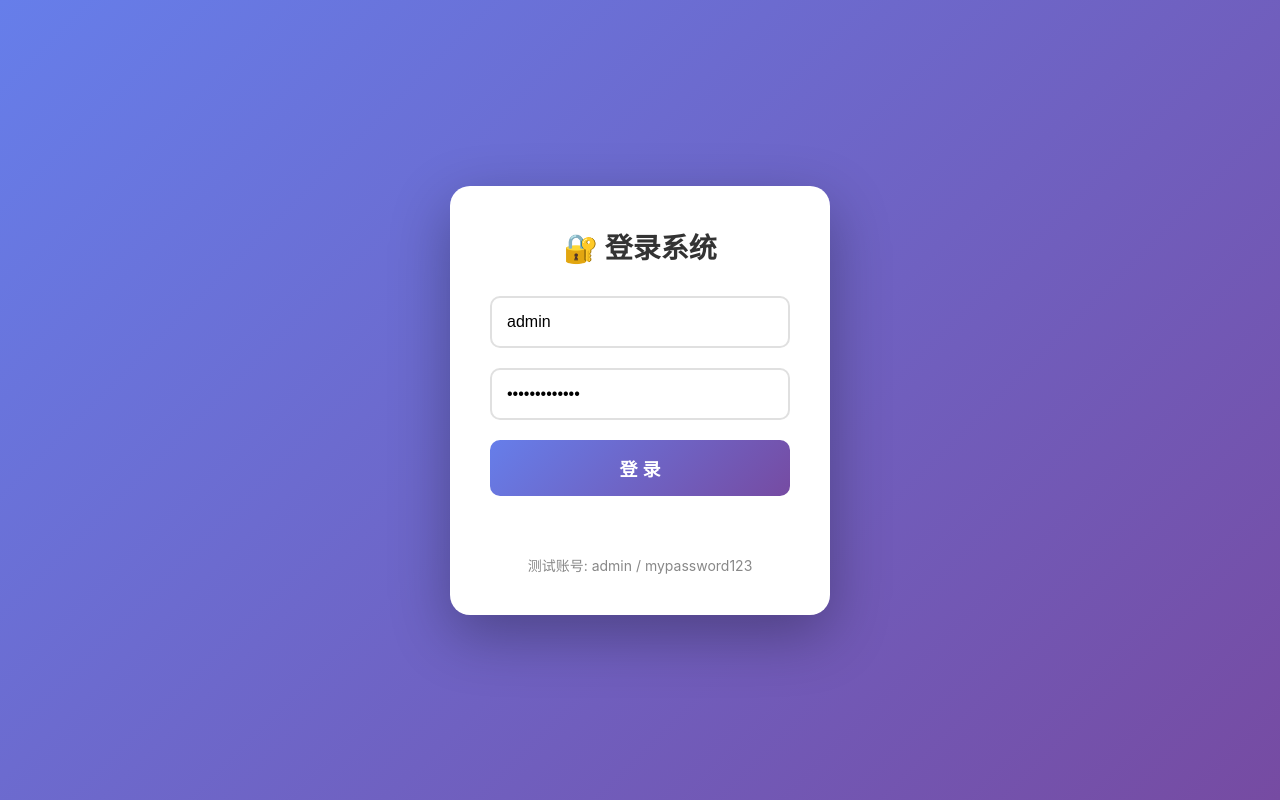
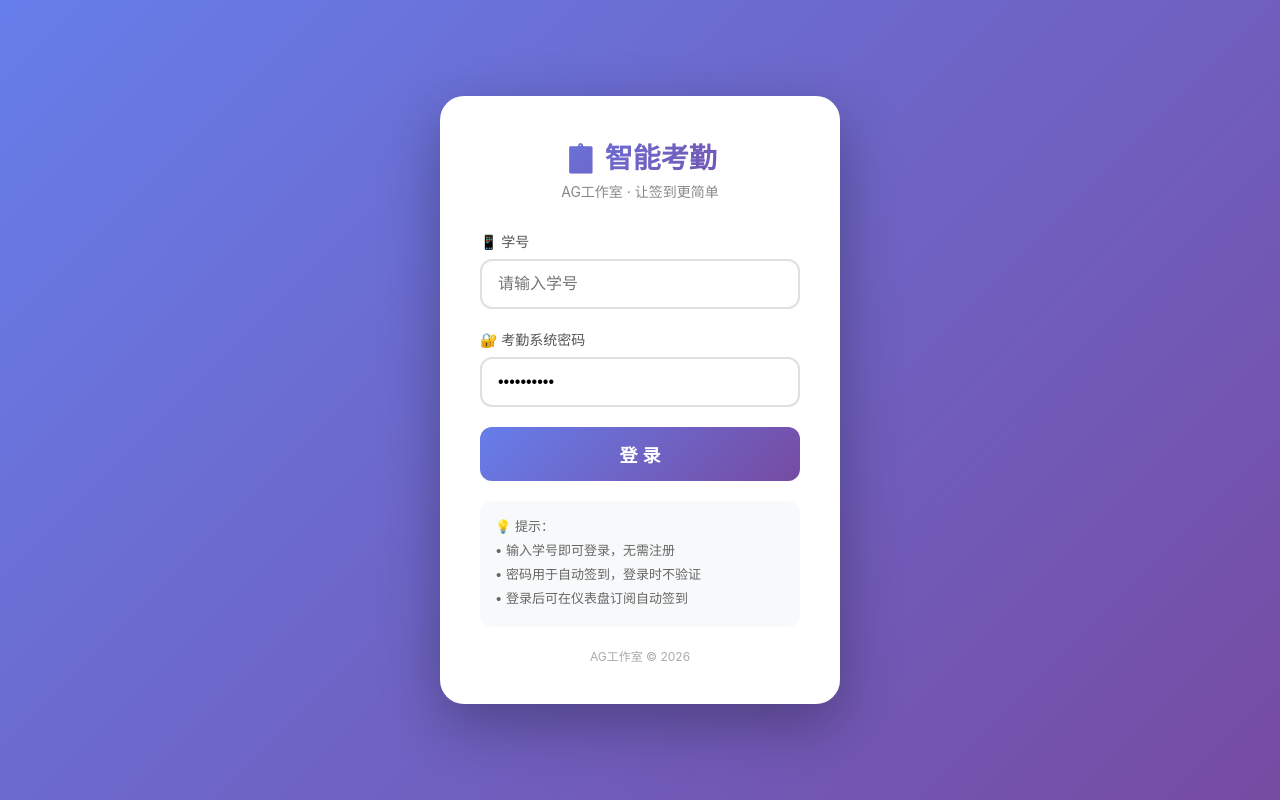
Before and after one commit to AG521521/login, a website: page index.html in a window 1280 px wide. Drawn offline with Linux system fonts and the light colour scheme.

Commit message:
Update index.html

```diff
--- a/index.html
+++ b/index.html
@@ -3,7 +3,7 @@
 <head>
   <meta charset="UTF-8">
   <meta name="viewport" content="width=device-width, initial-scale=1.0">
-  <title>登录系统 - agai.online</title>
+  <title>智能考勤系统 - 登录</title>
   <style>
     * { margin: 0; padding: 0; box-sizing: border-box; }
     body {
@@ -14,121 +14,193 @@
       background: linear-gradient(135deg, #667eea 0%, #764ba2 100%);
       font-family: -apple-system, BlinkMacSystemFont, "Segoe UI", Roboto, sans-serif;
     }
-    .login-box {
+    .login-container {
       background: white;
       padding: 40px;
-      border-radius: 20px;
+      border-radius: 24px;
       box-shadow: 0 20px 60px rgba(0,0,0,0.3);
       width: 100%;
-      max-width: 380px;
+      max-width: 400px;
     }
-    h2 {
+    .logo {
       text-align: center;
       margin-bottom: 30px;
-      color: #333;
+    }
+    .logo h1 {
       font-size: 28px;
+      background: linear-gradient(135deg, #667eea 0%, #764ba2 100%);
+      -webkit-background-clip: text;
+      -webkit-text-fill-color: transparent;
+      background-clip: text;
     }
-    .input-group { margin-bottom: 20px; }
-    input {
+    .logo p {
+      color: #888;
+      font-size: 14px;
+      margin-top: 5px;
+    }
+    .input-group {
+      margin-bottom: 20px;
+    }
+    .input-group label {
+      display: block;
+      margin-bottom: 8px;
+      color: #555;
+      font-weight: 500;
+      font-size: 14px;
+    }
+    .input-group input {
       width: 100%;
-      padding: 15px;
+      padding: 14px 16px;
       border: 2px solid #e0e0e0;
-      border-radius: 10px;
+      border-radius: 12px;
       font-size: 16px;
-      transition: border 0.3s;
+      transition: all 0.3s;
     }
-    input:focus { outline: none; border-color: #667eea; }
-    button {
+    .input-group input:focus {
+      outline: none;
+      border-color: #667eea;
+      box-shadow: 0 0 0 3px rgba(102, 126, 234, 0.1);
+    }
+    .btn {
       width: 100%;
-      padding: 15px;
+      padding: 14px;
       background: linear-gradient(135deg, #667eea 0%, #764ba2 100%);
       color: white;
       border: none;
-      border-radius: 10px;
+      border-radius: 12px;
       font-size: 18px;
-      font-weight: bold;
+      font-weight: 600;
       cursor: pointer;
-      transition: transform 0.2s, box-shadow 0.2s;
+      transition: all 0.3s;
     }
-    button:hover { transform: translateY(-2px); box-shadow: 0 10px 20px rgba(102, 126, 234, 0.4); }
-    button:disabled { opacity: 0.6; cursor: not-allowed; transform: none; }
-    #message { margin-top: 15px; text-align: center; min-height: 24px; color: #e74c3c; }
-    #message.success { color: #27ae60; }
-    .info { margin-top: 20px; text-align: center; color: #888; font-size: 14px; }
+    .btn:hover {
+      transform: translateY(-2px);
+      box-shadow: 0 10px 20px rgba(102, 126, 234, 0.4);
+    }
+    .btn:disabled {
+      opacity: 0.6;
+      cursor: not-allowed;
+      transform: none;
+    }
+    .tips {
+      margin-top: 20px;
+      padding: 15px;
+      background: #f8f9fa;
+      border-radius: 12px;
+      font-size: 13px;
+      color: #666;
+    }
+    .tips p {
+      margin-bottom: 5px;
+    }
+    .footer {
+      text-align: center;
+      margin-top: 20px;
+      color: #aaa;
+      font-size: 12px;
+    }
   </style>
 </head>
 <body>
-  <div class="login-box">
-    <h2>🔐 登录系统</h2>
+  <div class="login-container">
+    <div class="logo">
+      <h1>📋 智能考勤</h1>
+      <p>AG工作室 · 让签到更简单</p>
+    </div>
+
     <div class="input-group">
-      <input type="text" id="username" placeholder="用户名" autocomplete="off" value="admin">
+      <label>📱 学号</label>
+      <input type="text" id="studentId" placeholder="请输入学号" autocomplete="off">
     </div>
+
     <div class="input-group">
-      <input type="password" id="password" placeholder="密码" value="mypassword123">
+      <label>🔐 考勤系统密码</label>
+      <input type="password" id="password" placeholder="考勤系统密码（默认 Ahgydx@920）" value="Ahgydx@920">
     </div>
-    <button id="loginBtn" onclick="login()">登 录</button>
-    <div id="message"></div>
-    <div class="info">测试账号: admin / mypassword123</div>
+
+    <button class="btn" id="loginBtn" onclick="login()">登 录</button>
+
+    <div class="tips">
+      <p>💡 提示：</p>
+      <p>• 输入学号即可登录，无需注册</p>
+      <p>• 密码用于自动签到，登录时不验证</p>
+      <p>• 登录后可在仪表盘订阅自动签到</p>
+    </div>
+
+    <div class="footer">
+      AG工作室 © 2026
+    </div>
   </div>
 
   <script>
-    // ✅ 确认这里是你的后端地址
-    const API_URL = "https://login-production-f825.up.railway.app";
+    const API_BASE = 'https://api.agai.online/api';
 
     async function login() {
-      const username = document.getElementById("username").value;
-      const password = document.getElementById("password").value;
-      const btn = document.getElementById("loginBtn");
-      const msg = document.getElementById("message");
+      const studentId = document.getElementById('studentId').value.trim();
+      const password = document.getElementById('password').value.trim();
+      const btn = document.getElementById('loginBtn');
 
-      if (!username || !password) {
-        msg.textContent = "❌ 请输入用户名和密码";
-        msg.className = "";
+      if (!studentId) {
+        alert('请输入学号');
         return;
       }
 
       btn.disabled = true;
-      btn.textContent = "登录中...";
-      msg.textContent = "正在连接服务器...";
-      msg.className = "";
+      btn.textContent = '登录中...';
 
       try {
-        const response = await fetch(API_URL, {
-          method: "POST",
-          headers: { "Content-Type": "application/json" },
-          body: JSON.stringify({ username, password })
+        const res = await fetch(`${API_BASE}/login`, {
+          method: 'POST',
+          headers: { 'Content-Type': 'application/json' },
+          body: JSON.stringify({
+            studentId,
+            attendancePassword: password || 'Ahgydx@920'
+          })
         });
 
-        const data = await response.json();
+        const data = await res.json();
 
-if (response.ok && data.success) {
-  msg.textContent = "✅ 登录成功！正在跳转...";
-  msg.className = "success";
-  localStorage.setItem("token", data.token);
-  localStorage.setItem("user", JSON.stringify(data.user));
+        if (data.success) {
+          localStorage.setItem('token', data.token);
+          localStorage.setItem('user', JSON.stringify(data.user));
+          localStorage.setItem('attendancePassword', password || 'Ahgydx@920');
 
-  // 跳转到控制面板
-  setTimeout(() => {
-    window.location.href = '/dashboard';
-  }, 500);
-} else {
-          msg.textContent = "❌ " + (data.message || "用户名或密码错误");
-          msg.className = "";
+          window.location.href = '/dashboard';
+        } else {
+          alert(data.message || '登录失败');
         }
       } catch (error) {
-        console.error("登录错误:", error);
-        msg.textContent = "❌ 网络错误，请检查后端服务是否运行。";
-        msg.className = "";
+        alert('网络错误，请重试');
       } finally {
         btn.disabled = false;
-        btn.textContent = "登 录";
+        btn.textContent = '登 录';
       }
     }
 
-    // 回车登录
-    document.getElementById("password").addEventListener("keypress", (e) => {
-      if (e.key === "Enter") login();
+    document.getElementById('studentId').addEventListener('keypress', (e) => {
+      if (e.key === 'Enter') login();
     });
+
+    document.getElementById('password').addEventListener('keypress', (e) => {
+      if (e.key === 'Enter') login();
+    });
+
+    // 检查是否已登录
+    (function() {
+      const token = localStorage.getItem('token');
+      if (token) {
+        fetch(`${API_BASE}/user/profile`, {
+          headers: { 'Authorization': `Bearer ${token}` }
+        })
+        .then(res => res.json())
+        .then(data => {
+          if (data.success) {
+            window.location.href = '/dashboard';
+          }
+        })
+        .catch(() => {});
+      }
+    })();
   </script>
 </body>
 </html>
```
